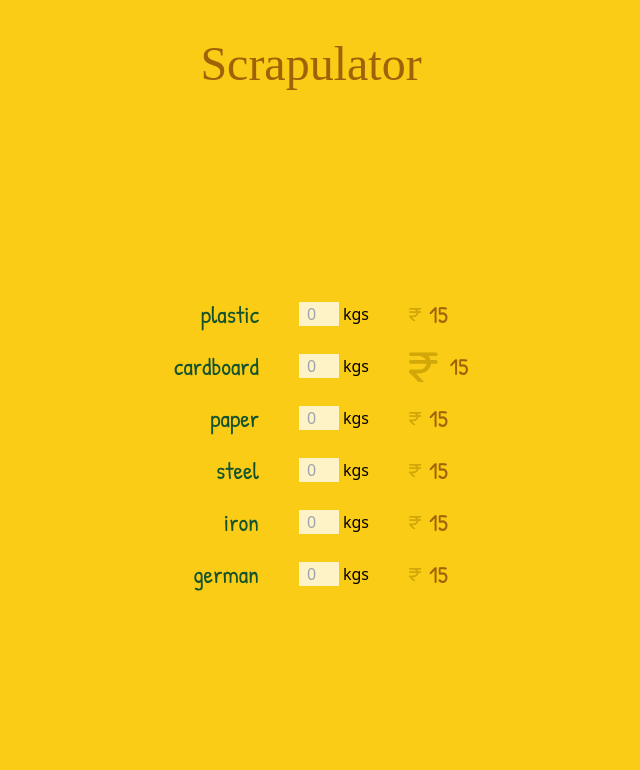
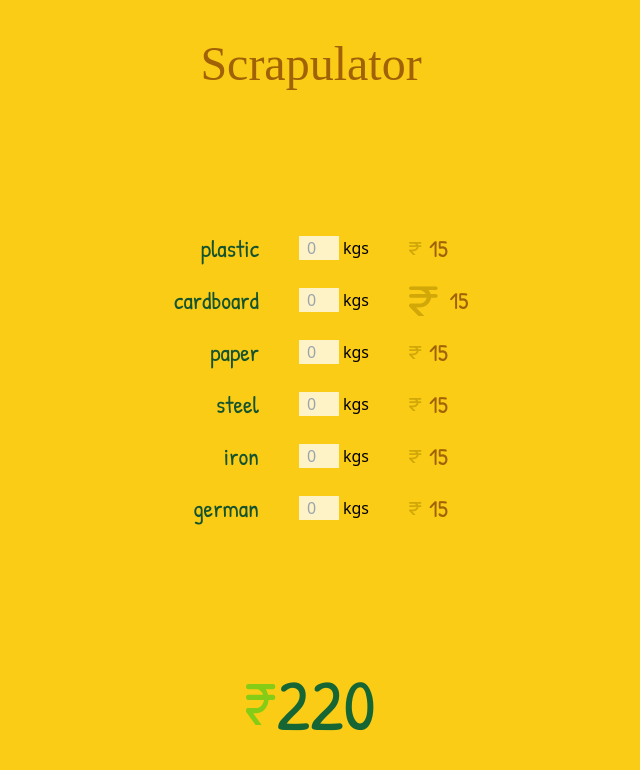
Before and after one commit to JuzerShakir/scrapulator, a React (Vite) app: page / in a window 1280 px wide. Shown: the top 770 px of the page, without its empty margins (329-969 px from the left). Built offline with nearby package versions, Linux system fonts and the light colour scheme; a web font is replaced by a local one.

Commit message:
add total amount component

```diff
--- a/src/App.jsx
+++ b/src/App.jsx
@@ -10,6 +10,7 @@ function App() {
 		<>
 			<Header />
 			<ScrapItems />
+			<GrandTotal />
 		</>
 	);
 }
@@ -75,4 +76,15 @@ function Item(props) {
 	);
 }
 
+function GrandTotal() {
+	return (
+		<section className="flex justify-center items-center mb-5">
+			<img src={largeRupeeIcon} alt="rupee icon" />
+			<strong className="patrick-hand-regular text-7xl text-green-800">
+				220
+			</strong>
+		</section>
+	);
+}
+
 export default App;
```
